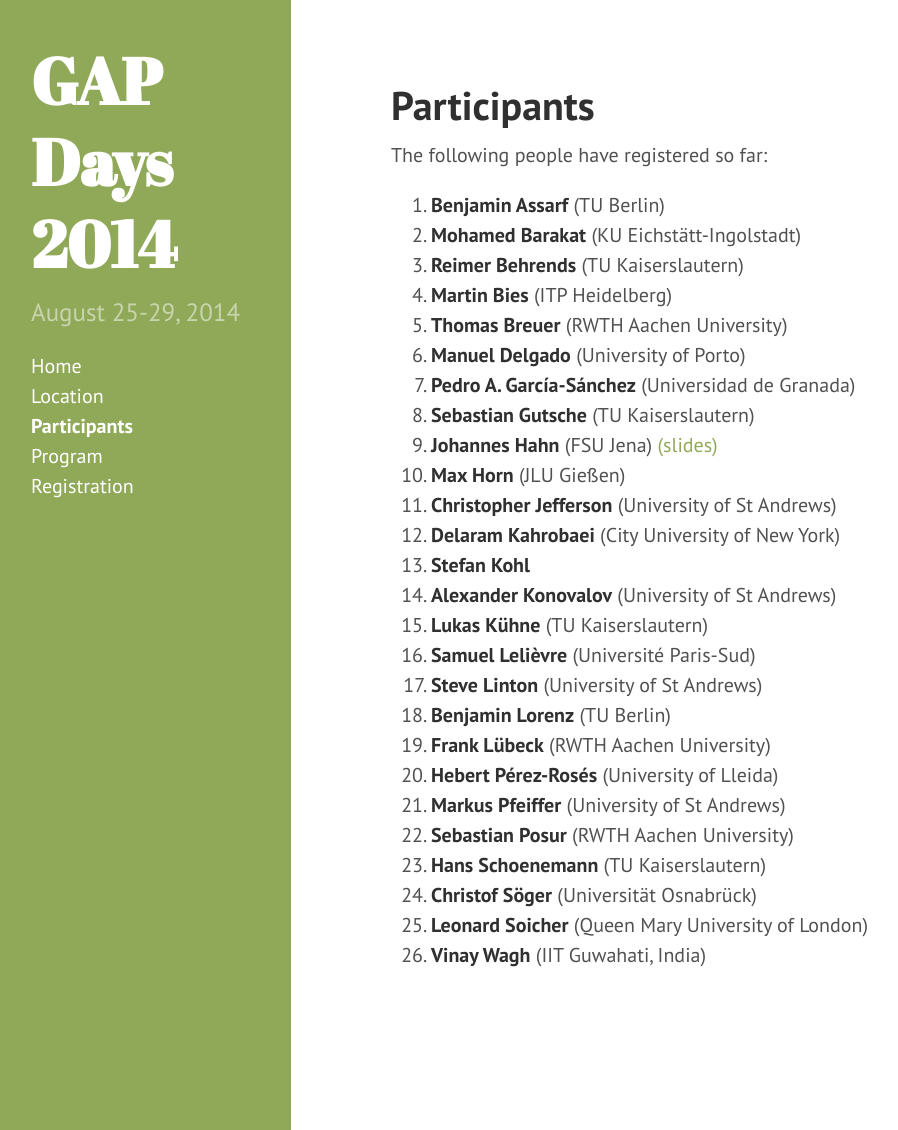
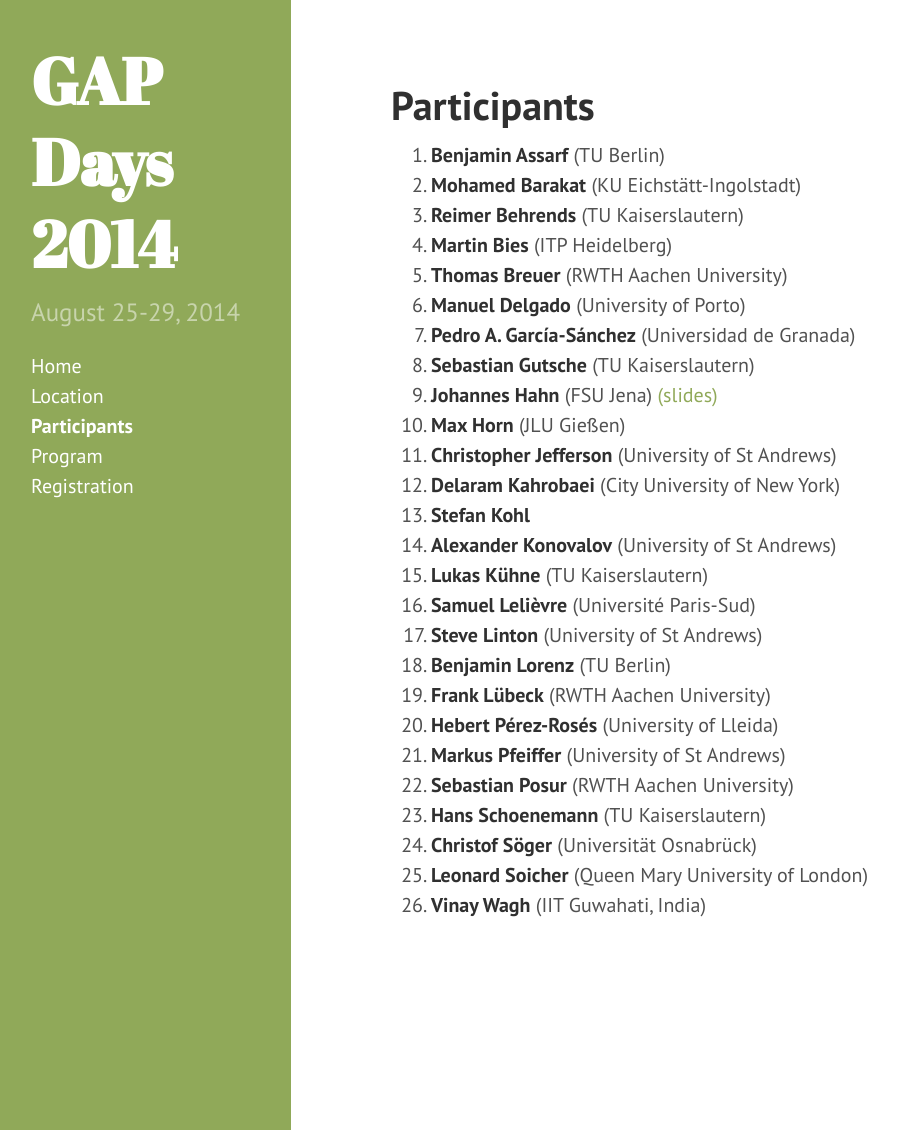
Before and after one commit to olexandr-konovalov/gapdays2014, a Jekyll site: the page built from participants.md, in a window 1280 px wide and 1130 px high. Shown: the whole window, without its empty margins (9-907 px from the left). Built offline with Jekyll 4.4.1, drawn with Linux system fonts in a browser that asks for light colours; Markdown is read by kramdown in place of the engine named in the settings.

Commit message:
Remove obsolete statement from participants list

```diff
--- a/participants.md
+++ b/participants.md
@@ -2,8 +2,6 @@
 layout: page
 title: Participants
 ---
-
-The following people have registered so far:
 
 <ol>
 {% for p in site.data.participants %}
```
